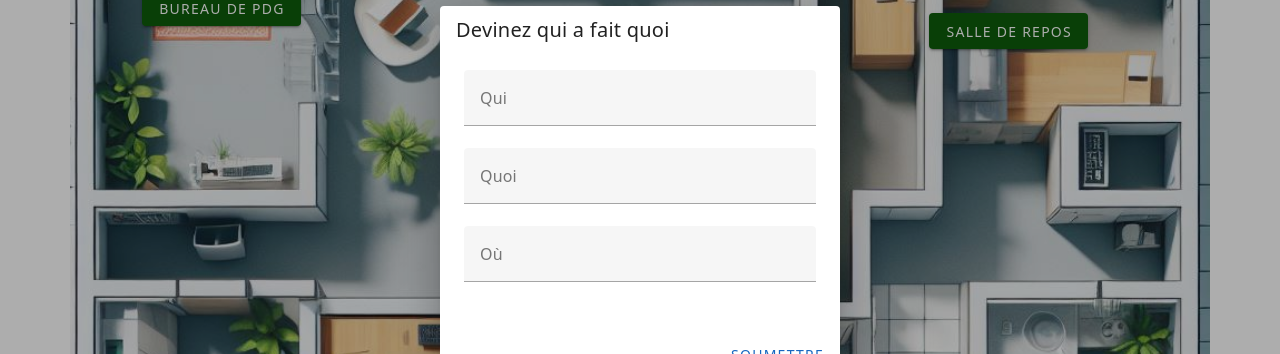
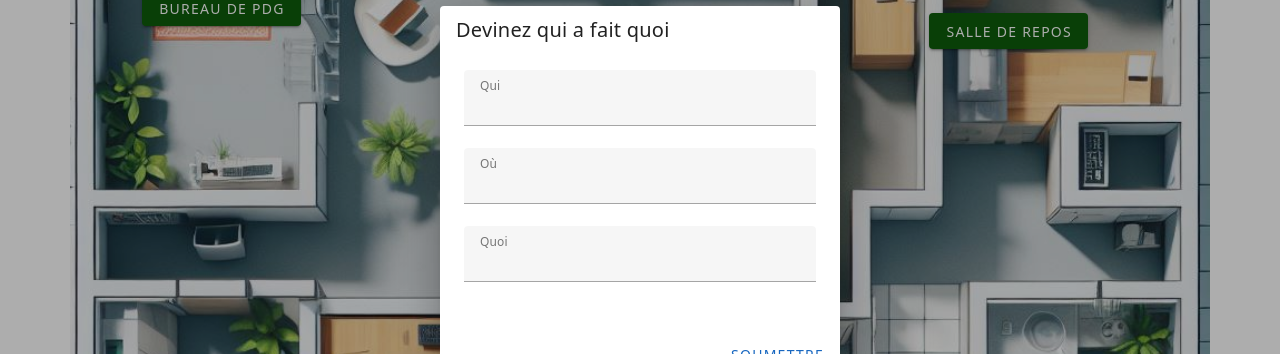
Before and after one commit to KristenBelkadiEpsi/escape-game, a Vue app: page / in a window 1280 px wide. Both pictures are taken after a click on the button "DEVINEZ QUI". Shown: the part 207-561 px from the top of the page. Built offline with nearby package versions, Linux system fonts and the light colour scheme.

Commit message:
feat(view): guess

```diff
--- a/src/components/GuessModal.vue
+++ b/src/components/GuessModal.vue
@@ -3,9 +3,21 @@
         <v-card>
             <v-card-title class="headline">Devinez qui a fait quoi</v-card-title>
             <v-card-text>
-                <v-text-field v-model="who" label="Qui"></v-text-field>
-                <v-text-field v-model="what" label="Quoi"></v-text-field>
-                <v-text-field v-model="where" label="Où"></v-text-field>
+                <v-select
+                    v-model="who"
+                    :items="['Sid', 'Gisele', 'José', 'Léa', 'Didier', 'Andy']"
+                    label="Qui"
+                ></v-select>
+                <v-select
+                    v-model="where"
+                    :items="['Bureau de PDG', 'Salle de réunion', 'Salle de repos', 'Bureau des HR']"
+                    label="Où"
+                ></v-select>
+                <v-select
+                    v-model="what"
+                    :items="['Harcèlement moral', 'Harcèlement physique', 'Aggression sexuelle', 'Aggression verbale']"
+                    label="Quoi"
+                ></v-select>
             </v-card-text>
             <v-card-actions>
                 <v-spacer></v-spacer>
@@ -24,8 +36,13 @@ function cleanString(input) {
 }
 
 function verifyGuess(cleanedGuess, $router) {
-    if (cleanedGuess.who === "Sid" && cleanedGuess.what === "harcelement moral" && cleanedGuess.where === "salle de reunion") {
+    console.log(cleanedGuess);
+    if (cleanedGuess.who === "andy" && cleanedGuess.what === "harcelement moral" && cleanedGuess.where === "salle de reunion") {
         $router.push({ name: 'scoreboard' });
+    }
+    else {
+        //modale d'erreur
+        alert("Mauvaise réponse");
     }
 }
 export default {
```
